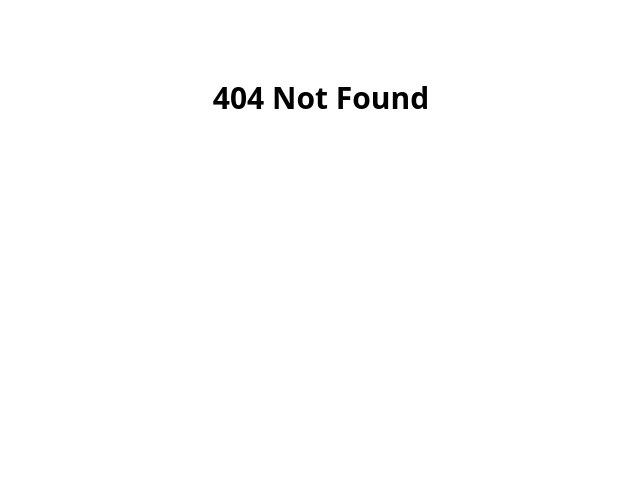
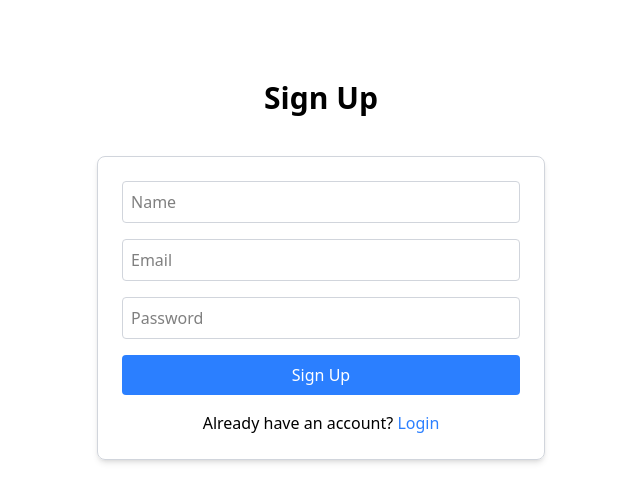
Before and after one commit to sarikajadhav20/tiny-blog, a React (Vite) app in the folder client/: page /signup in a window 1280 px wide. Before the commit this address had no page. Shown: the top 502 px of the page, without its empty margins (319-959 px from the left). Built offline with nearby package versions, Linux system fonts and the light colour scheme.

Commit message:
login and signup complete

```diff
--- a/client/src/main.jsx
+++ b/client/src/main.jsx
@@ -5,6 +5,8 @@ import AllBlogs from './views/AllBlogs.jsx';
 import NewBlog from './views/NewBlog.jsx';
 import EditBlog from './views/EditBlog.jsx';
 import ReadBlog from './views/ReadBlog.jsx';
+import Login from './views/Login.jsx';
+import SignUp from './views/SignUp.jsx';
 
 createRoot(document.getElementById('root')).render(
   <BrowserRouter>
@@ -13,6 +15,8 @@ createRoot(document.getElementById('root')).render(
     <Route path='/new' element={<NewBlog/>}/>
     <Route path='/edit/:id' element={<EditBlog/>}/>
     <Route path='/blog/:slug' element={<ReadBlog/>}/>
+    <Route path='/login' element={<Login/>}/>
+    <Route path='/signup' element={<SignUp/>}/>
     <Route path='*' element={<h1 className='text-3xl font-bold text-center mt-20'>404 Not Found</h1>}/>
   </Routes>
   </BrowserRouter>
--- /dev/null
+++ b/client/src/views/Login.jsx
@@ -0,0 +1,48 @@
+import { Link } from 'react-router';
+import React from 'react';
+import { useState } from 'react';
+import axios from 'axios';
+
+function Login() {
+    const [user, setUser] = React.useState({ email: '', password: '' });
+
+    const loginUser = async () => {
+        const response = await axios.post(`${import.meta.env.VITE_API_URL}/login`, user);
+
+        console.log(response.data);
+    };
+
+  return (
+    <div>
+      <h1 className='text-3xl font-bold text-center mt-20'>Login</h1>
+
+      <div>
+        <form className='max-w-md mx-auto mt-10 p-6 border border-gray-300 rounded-lg shadow-md'>
+            <input
+             type="email"
+              placeholder='Email'
+               className='w-full mb-4 p-2 border border-gray-300 rounded cursor-pointer hover:border-blue-500'
+               value={user.email}
+               onChange={(e) => setUser({ ...user, email: e.target.value })}
+                />
+
+            <input
+             type="password"
+              placeholder='Password'
+               className='w-full mb-4 p-2 border border-gray-300 rounded cursor-pointer hover:border-blue-500'
+               value={user.password}
+               onChange={(e) => setUser({ ...user, password: e.target.value })}
+                />
+
+            <button type="submit" className='w-full bg-blue-500 text-white p-2 rounded' onClick={loginUser}>Login</button>
+
+            <p className='mt-4 text-center'>
+                Don't have an account? <Link to="/signup" className='text-blue-500 hover:underline' >Sign Up</Link>
+            </p>
+        </form>
+      </div>
+    </div>
+  )
+}
+
+export default Login
--- /dev/null
+++ b/client/src/views/SignUp.jsx
@@ -0,0 +1,55 @@
+import React from 'react';
+import { Link } from 'react-router';
+import axios from 'axios';
+
+function SignUp() {
+    const [user, setUser] = React.useState({ name: '', email: '', password: '' });
+
+    const signupUser = async () => {
+        const response = await axios.post(`${import.meta.env.VITE_API_URL}/signup`, user);
+
+        console.log(response.data);
+    };
+
+  return (
+    <div>
+      <h1 className='text-3xl font-bold text-center mt-20'>Sign Up</h1>
+
+      <div>
+        <form className='max-w-md mx-auto mt-10 p-6 border border-gray-300 rounded-lg shadow-md'>
+            <input
+            type="text"
+            placeholder='Name'
+            className='w-full mb-4 p-2 border border-gray-300 rounded cursor-pointer hover:border-blue-500'
+            value={user.name}
+            onChange={(e) => setUser({ ...user, name: e.target.value })}
+            />
+
+            <input
+            type="email"
+            placeholder='Email'
+            className='w-full mb-4 p-2 border border-gray-300 rounded cursor-pointer hover:border-blue-500'
+            value={user.email}
+            onChange={(e) => setUser({ ...user, email: e.target.value })}
+            />
+
+            <input
+            type="password"
+            placeholder='Password'
+            className='w-full mb-4 p-2 border border-gray-300 rounded cursor-pointer hover:border-blue-500'
+            value={user.password}
+            onChange={(e) => setUser({ ...user, password: e.target.value })}
+            />
+
+            <button type="submit" className='w-full bg-blue-500 text-white p-2 rounded' onClick={signupUser}>Sign Up</button>
+
+            <p className='mt-4 text-center'>
+                Already have an account? <Link to="/login" className='text-blue-500 hover:underline'>Login</Link>
+            </p>
+        </form>
+      </div>
+    </div>
+  )
+}
+
+export default SignUp;
```
